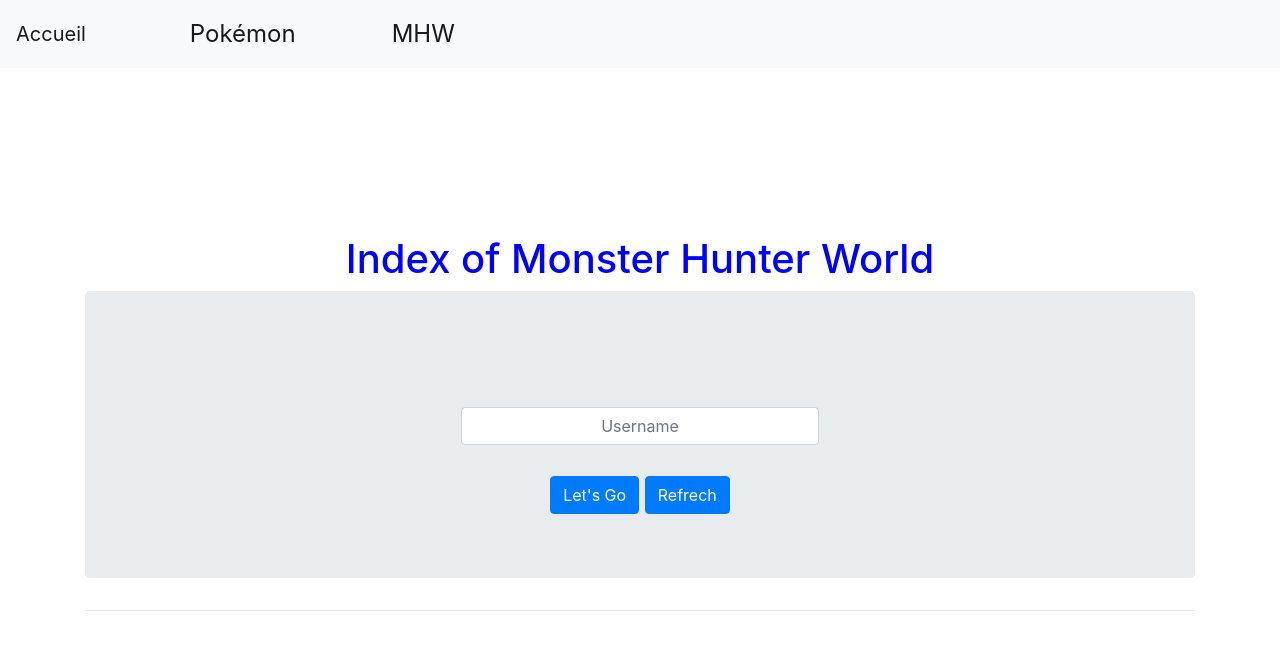
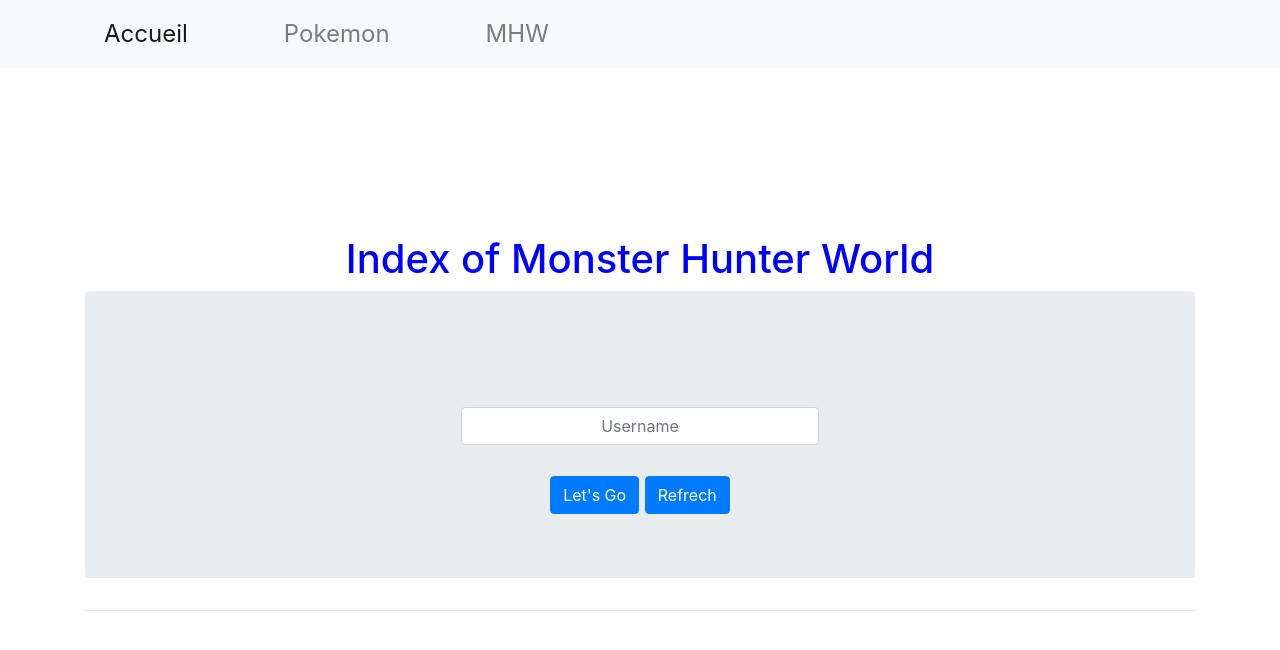
Before and after one commit to Zhiwei-Zhu/projet-rendu-final-api, a plain HTML site: page MHW.html in a window 1280 px wide. Drawn offline with nearby package versions, Linux system fonts and the light colour scheme; no server answers.

Commit message:
correction navbar

```diff
--- a/MHW.html
+++ b/MHW.html
@@ -11,14 +11,19 @@
 
     <header>
         <nav class="navbar navbar-expand-lg navbar-light bg-light">
-            <a class="navbar-brand" href="index.html">Accueil</a>
+            <button class="navbar-toggler" type="button" data-toggle="collapse" data-target="#navbarSupportedContent" aria-controls="navbarSupportedContent" aria-expanded="false" aria-label="Toggle navigation">
+                <span class="navbar-toggler-icon"></span>
+            </button>
             <div class="collapse navbar-collapse" id="navbarSupportedContent">
                 <ul class="navbar-nav mr-auto">
                     <li class="nav-item active">
-                        <a class="nav-link" href="pokemon.html">Pokémon<span class="sr-only">(current)</span></a>
+                        <a class="nav-link" href="index.html">Accueil<span class="sr-only">(current)</span></a>
                     </li>
-                    <li class="nav-item active">
-                        <a class="nav-link" href="">MHW</a>
+                    <li class="nav-item">
+                        <a class="nav-link" href="pokemon.html">Pokemon</a>
+                    </li>
+                    <li class="nav-item">
+                        <a class="nav-link" href="MHW.html">MHW</a>
                     </li>
                 </ul>
             </div>
--- a/css/style.css
+++ b/css/style.css
@@ -8,11 +8,6 @@ h1{
     text-align: center;
     color:blue;
 }
-
-.navbar-brand{
-    float: left;
-}
-
 h1{
     padding-top: 15%;
 }
```
Also changed, not shown: index.html (+8 -3 lines), pokemon.html (+8 -3 lines).
